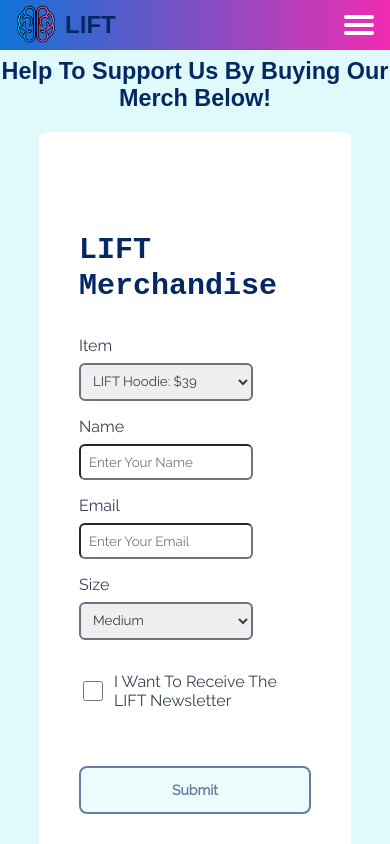
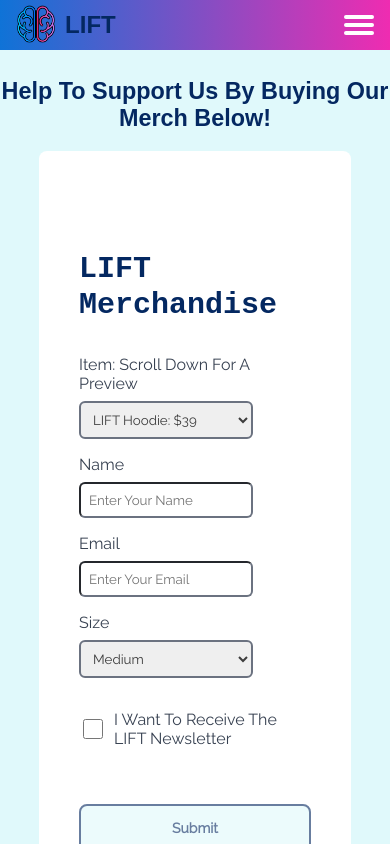
Before and after one commit to HackerGuy1000/LIFreethinkers, a React (Create React App) app: page /merch in a window 390 px wide. Shown: the top 844 px of the page. Built offline with nearby package versions, Linux system fonts and the light colour scheme.

Commit message:
Scroll Down Indicator For Mobile Merch

```diff
--- a/src/components/css/Main.css
+++ b/src/components/css/Main.css
@@ -216,7 +216,7 @@ body{
     margin-top: 20%;
     min-height: 100%;
     margin-bottom: -10px;
-}
+  }
   .mainForm{
     height: 200vh;
     display: flex;
@@ -271,6 +271,12 @@ body{
     border-radius: 0.375rem;
     width: 75%;
   }
+  #item-desktop{
+    display: none !important;
+  }
+  #item-mobile{
+    display: block !important;
+  }
 
   .page-title{
     vertical-align: center;
@@ -278,7 +284,7 @@ body{
     color: var(--text_colour);
     font-family: Copperplate, "Copperplate Gothic Light", fantasy;
     font-size: 6vw;
-    padding-top: 10%
+    padding-top: 15%
   }
 
   #homeText{
@@ -379,6 +385,12 @@ body{
   border-color: var(--text_colour);
   --tw-ring-color: var(--text_colour);
 }
+#item-desktop{
+  display: block;
+}
+#item-mobile{
+  display:none;
+}
 .checkbox{
   min-height:20px;
   min-width:20px;
--- a/src/pages/Merch.js
+++ b/src/pages/Merch.js
@@ -112,7 +112,8 @@ export default function Merch() {
 
                          {/* Item Input Field */}
                          <div className="field">
-                            <label className="label" htmlFor="item">Item</label>
+                            <label id="item-desktop"className="label" htmlFor="item">Item</label>
+                            <label id="item-mobile"className="label" htmlFor="item">Item: Scroll Down For A Preview</label>
                             <select
                                 id = "item"
                                 name="item"
```
